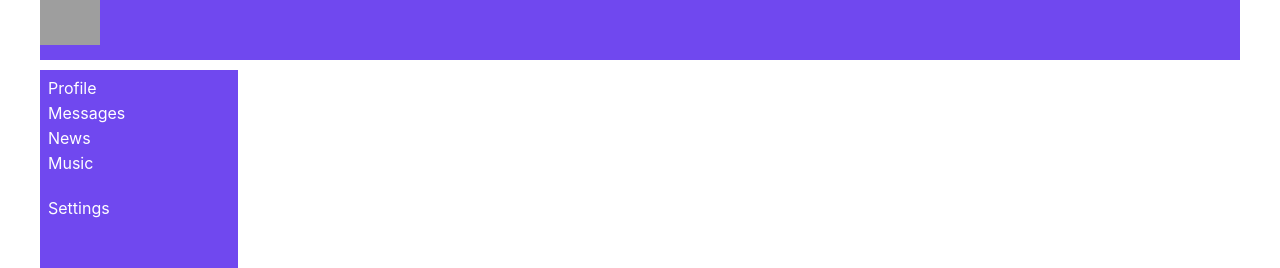
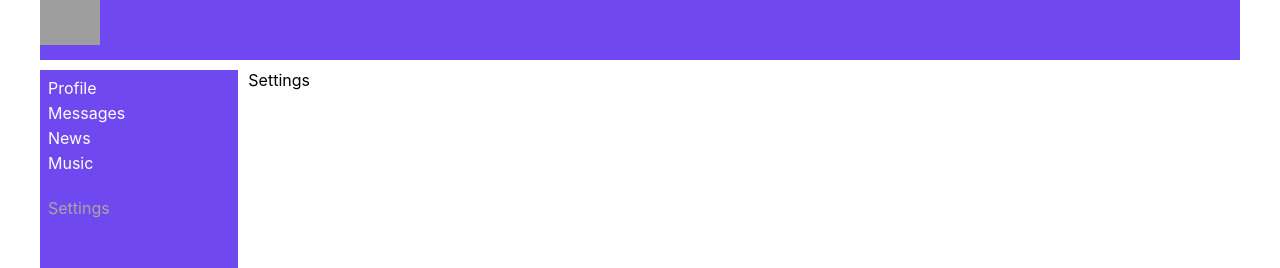
Before and after one commit to T-DubX/Way-of-the-Samurai, a React (Create React App) app: page /settings in a window 1280 px wide. Shown: the top 268 px of the page. Built offline with nearby package versions, Linux system fonts and the light colour scheme; grey boxes are pictures that could not be loaded.

Commit message:
added news, music, settings and routing

```diff
--- a/src/App.tsx
+++ b/src/App.tsx
@@ -6,6 +6,9 @@
 import {Dialogs} from "./components/dialogs/Dialogs";
 import s from "./components/dialogs/Dialogs.module.css";
 import {BrowserRouter, Route} from "react-router-dom";
+import {News} from "./components/news/News";
+import {Music} from "./components/music/Music";
+import {Settings} from "./components/settings/Settings";
 
 function App(): JSX.Element {
     return (
@@ -16,6 +19,12 @@
                 <div className='app-wrapper-content'>
                     <Route path={'/dialogs'} component={Dialogs}/>
                     <Route path={'/profile'} component={Profile}/>
+                    <Route path={'/news'} component={News}/>
+                    <Route path={'/music'} component={Music}/>
+                    <Route path={'/settings'} component={Settings}/>
+                    {/*<Settings/>*/}
+                    {/*<Music/>*/}
+                    {/*<News/>*/}
                     {/*<Dialogs/>*/}
                     {/*<Profile/>*/}
                 </div>
--- /dev/null
+++ b/src/components/music/Music.tsx
@@ -0,0 +1,10 @@
+import React from 'react';
+import s from './Music.module.css'
+
+export const Music = () => {
+    return (
+        <div>
+            Music
+        </div>
+    );
+};
--- a/src/components/navbar/Navbar.module.css
+++ b/src/components/navbar/Navbar.module.css
@@ -12,6 +12,14 @@
     color: white;
 }
 
+.item .active {
+    color: #a8a5a5;
+}
+
+/*.item {*/
+/*    color: #a8a5a5;*/
+/*}*/
+
 .item:last-child {
     margin-top: 20px;
 }
--- a/src/components/navbar/Navbar.tsx
+++ b/src/components/navbar/Navbar.tsx
@@ -1,23 +1,24 @@
 import React from 'react';
 import s from './Navbar.module.css'
+import {NavLink} from "react-router-dom";
 
 export const Navbar = () => {
     return (
         <nav className={s.nav}>
             <div className={s.item}>
-                <a href="/profile">Profile</a>
+                <NavLink to="/profile" activeClassName={s.active}>Profile</NavLink>
             </div>
             <div className={s.item}>
-                <a href="/dialogs">Messages</a>
+                <NavLink to="/dialogs" activeClassName={s.active}>Messages</NavLink>
             </div>
             <div className={s.item}>
-                <a href="/news">News</a>
+                <NavLink to="/news" activeClassName={s.active}>News</NavLink>
             </div>
             <div className={s.item}>
-                <a href="#">Music</a>
+                <NavLink to="/music" activeClassName={s.active}>Music</NavLink>
             </div>
             <div className={s.item}>
-                <a href="#">Settings</a>
+                <NavLink to="/settings" activeClassName={s.active}>Settings</NavLink>
             </div>
         </nav>
     );
--- /dev/null
+++ b/src/components/news/News.tsx
@@ -0,0 +1,10 @@
+import React from 'react';
+import s from './News.module.css'
+
+export const News = () => {
+    return (
+        <div>
+            News
+        </div>
+    );
+};
--- /dev/null
+++ b/src/components/settings/Settings.tsx
@@ -0,0 +1,10 @@
+import React from 'react';
+import s from './Settings.module.css'
+
+export const Settings = () => {
+    return (
+        <div>
+            Settings
+        </div>
+    );
+};
```
Also changed, not shown: src/components/music/Music.module.css (added), src/components/news/News.module.css (added), src/components/settings/Settings.module.css (added).
